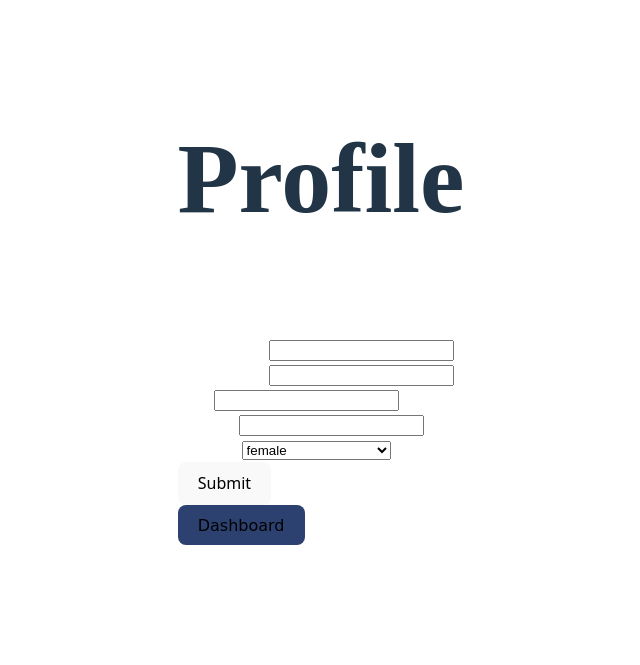
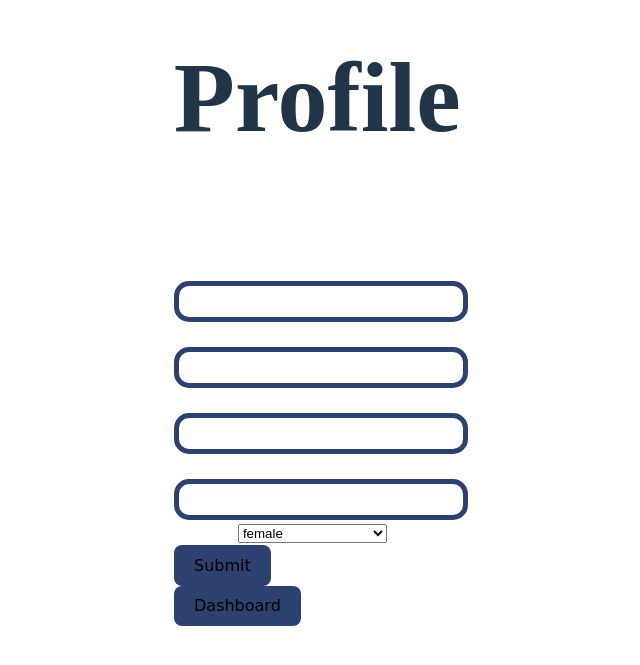
Before and after one commit to camaya21/Sleep-Tracker, a React (Vite) app in the folder sleep-tracker-app/: page /profile in a window 1280 px wide. Shown: the part 117-782 px from the top of the page, without its empty margins (319-959 px from the left). Built offline with nearby package versions, Linux system fonts and the light colour scheme; no server answers; sample sign-in values are in the browser's storage.

Commit message:
css edits

```diff
--- a/sleep-tracker-app/src/components/Profile/profile.jsx
+++ b/sleep-tracker-app/src/components/Profile/profile.jsx
@@ -71,6 +71,7 @@ export default function Profile() {
         <label className="text-stuff">
           First Name:
           <input
+            className="input-field"
             type="text"
             name="first_name"
             value={form.first_name}
@@ -80,6 +81,7 @@ export default function Profile() {
 
           Last Name:
           <input
+            className="input-field"
             type="text"
             name="last_name"
             value={form.last_name}
@@ -89,6 +91,7 @@ export default function Profile() {
 
           Age:
           <input
+            className="input-field"
             type="number"
             name="age"
             value={form.age}
@@ -98,6 +101,7 @@ export default function Profile() {
 
           Weight:
           <input
+            className="input-field"
             type="number"
             step="0.1"
             name="weight"
@@ -116,7 +120,7 @@ export default function Profile() {
         </label>
 
         <br />
-        <button type="submit">Submit</button>
+        <button className="my-button" type="submit">Submit</button>
       </form>
 
       <Link to="/dashboard">
```
